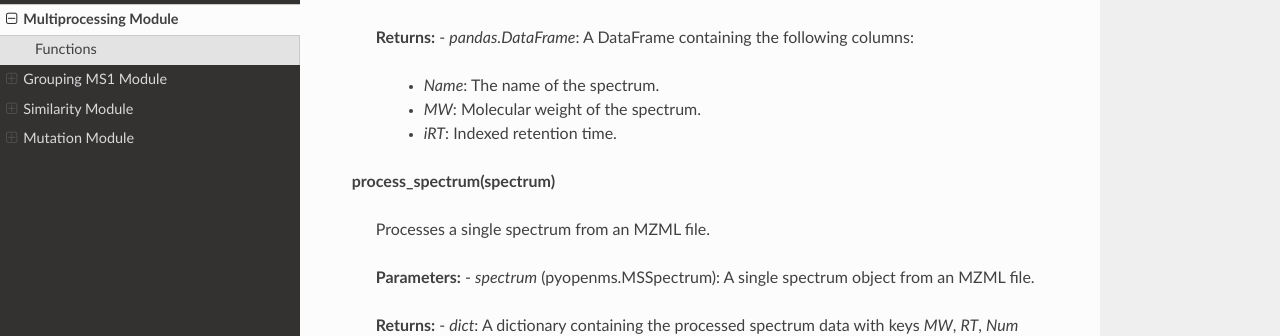
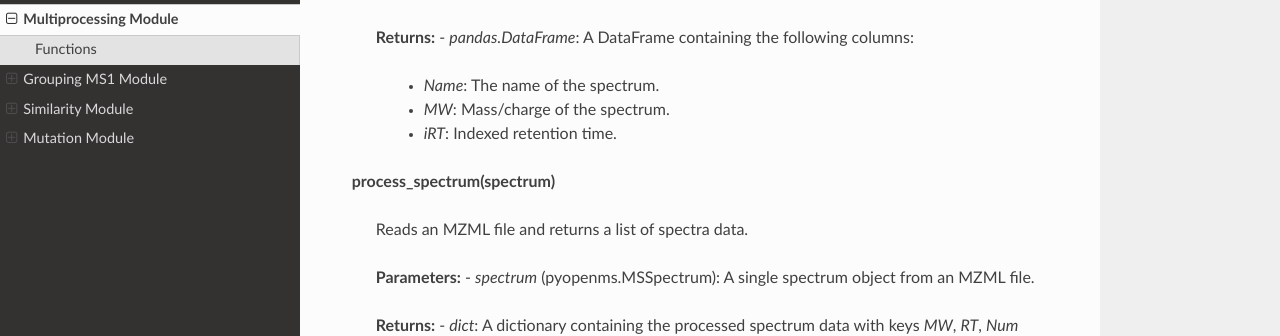
Before and after one commit to zahrael97/MSCI, a Sphinx documentation site: the page built from docs/API.rst, in a window 1280 px wide and 900 px high. Shown: the part 431-767 px from the top of the window. Built offline with Sphinx 7.4.7 and the Read the Docs theme 2.0.0, drawn with Linux system fonts in a browser that asks for light colours; pages that are not in the unit, such as notebooks, are missing from menus.

Commit message:
Update API.rst

```diff
--- a/docs/API.rst
+++ b/docs/API.rst
@@ -30,12 +30,12 @@ Functions
     **Returns:**
     - `pandas.DataFrame`: A DataFrame containing the following columns:
         - `Name`: The name of the spectrum.
-        - `MW`: Molecular weight of the spectrum.
+        - `MW`: Mass/charge of the spectrum.
         - `iRT`: Indexed retention time.
 
 **process_spectrum(spectrum)**
 
-    Processes a single spectrum from an MZML file.
+    Reads an MZML file and returns a list of spectra data.
 
     **Parameters:**
     - `spectrum` (pyopenms.MSSpectrum): A single spectrum object from an MZML file.
```
